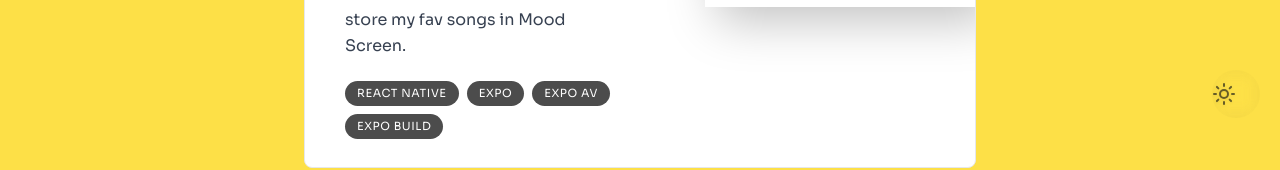
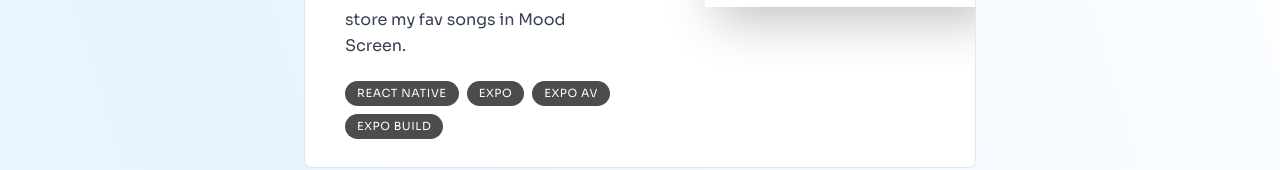
Before and after one commit to noumanhafeez/Portfolio, a Next.js app: page / in a window 1280 px wide. Shown: the part 655-825 px from the top of the page. Built offline with nearby package versions, Linux system fonts and the light colour scheme; grey boxes are pictures that could not be loaded.

Commit message:
comment out theme converter

```diff
--- a/app/layout.tsx
+++ b/app/layout.tsx
@@ -1,6 +1,6 @@
 import Providers from "@/containers/providers";
 import Navbar from "@/components/navbar";
-import ThemeSwitch from "@/components/theme-controller";
+// import ThemeSwitch from "@/components/theme-controller";
 import { Sora } from "next/font/google";
 import { Analytics } from "@vercel/analytics/react";
 import "./globals.css";
@@ -21,30 +21,15 @@ export default function RootLayout({
       <body
         className={`${sora.variable} font-Sora flex flex-col bg-gray-50 text-gray-950 relative dark:bg-gray-900 dark:text-gray-50 dark:text-opacity-90 antialiased`}
       >
-        {/* Gradient Background */}
         <div
-          className="bg-[#fff7cc] absolute top-[-6rem] flex-1 -z-[10] right-[11rem]
-     h-[31.25rem] w-[31.25rem] rounded-full blur-[10rem] sm:w-[68.75rem]
-     dark:bg-[#e6c200]"
-        ></div>
-
-        {/* Left blob */}
-        <div
-          className="bg-[#fff4b3] absolute top-[-1rem] -z-[10] flex-1 left-[-35rem]
-     h-[31.25rem] w-[50rem] rounded-full blur-[10rem] sm:w-[68.75rem]
-     md:left-[-33rem] lg:left-[-28rem] xl:left-[-15rem] 2xl:left-[-5rem]
-     dark:bg-[#d4af37]"
-        ></div>
-        {/* Right blob: all yellow background */}
-        <div
-          className="bg-yellow-300 absolute top-0 right-0 flex-1 -z-[10]
-     h-full w-full"
+          className="bg-gradient-to-tr from-[#f5f7fa] via-[#e6f3ff] to-[#ffffff]
+    absolute top-0 right-0 flex-1 -z-[10] h-full w-full"
         ></div>
 
         <Providers>
           <Navbar />
           {children}
-          <ThemeSwitch />
+          {/* <ThemeSwitch /> */}
           <Analytics />
         </Providers>
       </body>
--- a/components/switch.tsx
+++ b/components/switch.tsx
@@ -1,51 +1,49 @@
-import React, { useState} from "react";
-import { motion, AnimatePresence} from "framer-motion";
+// import React, { useState} from "react";
+// import { motion, AnimatePresence} from "framer-motion";
 
+// interface SwitchProps {
+//     activeButton: React.ReactNode;
+//     hiddenButton: React.ReactNode;
+//     setActiveButton: () => void;
+// }
 
-interface SwitchProps {
-    activeButton: React.ReactNode;
-    hiddenButton: React.ReactNode;
-    setActiveButton: () => void;
-}
-
-
-export default function Switch({
-    activeButton,
-    hiddenButton,
-    setActiveButton,
-}: SwitchProps) {
-    const [isHovered, setIsHovered] = useState(false);
-    const switchVariants = {
-        visible: { scale: 1, opacity: 0.6, y: 0},
-        hover: {scale: 0.5, opacity:0, y: 50},
-        hidden: {scale: 0.5, opacity: 0, y: 50}
-    }
-    return (
-        <div>
-            <AnimatePresence>
-                {isHovered && (
-                    <motion.button
-                    key="languageSwitcher"
-                    initial="hidden"
-                    animate="visible"
-                    exit="hidden"
-                    variants={switchVariants}
-                    transition={{ duration: 0.3}}
-                    className="hidden md:flex items-center justify-center w-[2rem] h-[2rem]">
-                        <p className="text-sm font-semibold">{hiddenButton}</p>
-                    </motion.button>
-                )}
-            </AnimatePresence>
-            <motion.button
-            className=" w-[3rem] h-[3rem] drop-shadow backdrop-blur-[0.5rem] rounded-full"
-            variants={switchVariants}
-            initial="visible"
-            //whileHover="hover"
-            onMouseEnter={() => setIsHovered(true)}
-            onMouseLeave={() => setIsHovered(false)}
-            onClick={setActiveButton}>
-                <p className="font-semibold">{activeButton}</p>
-            </motion.button>
-        </div>
-    )
-}
+// export default function Switch({
+//     activeButton,
+//     hiddenButton,
+//     setActiveButton,
+// }: SwitchProps) {
+//     const [isHovered, setIsHovered] = useState(false);
+//     const switchVariants = {
+//         visible: { scale: 1, opacity: 0.6, y: 0},
+//         hover: {scale: 0.5, opacity:0, y: 50},
+//         hidden: {scale: 0.5, opacity: 0, y: 50}
+//     }
+//     return (
+//         <div>
+//             <AnimatePresence>
+//                 {isHovered && (
+//                     <motion.button
+//                     key="languageSwitcher"
+//                     initial="hidden"
+//                     animate="visible"
+//                     exit="hidden"
+//                     variants={switchVariants}
+//                     transition={{ duration: 0.3}}
+//                     className="hidden md:flex items-center justify-center w-[2rem] h-[2rem]">
+//                         <p className="text-sm font-semibold">{hiddenButton}</p>
+//                     </motion.button>
+//                 )}
+//             </AnimatePresence>
+//             <motion.button
+//             className=" w-[3rem] h-[3rem] drop-shadow backdrop-blur-[0.5rem] rounded-full"
+//             variants={switchVariants}
+//             initial="visible"
+//             //whileHover="hover"
+//             onMouseEnter={() => setIsHovered(true)}
+//             onMouseLeave={() => setIsHovered(false)}
+//             onClick={setActiveButton}>
+//                 <p className="font-semibold">{activeButton}</p>
+//             </motion.button>
+//         </div>
+//     )
+// }
--- a/components/theme-controller.tsx
+++ b/components/theme-controller.tsx
@@ -1,22 +1,21 @@
-"use client";
+// "use client";
 
+// import Switch from "./switch";
+// import React from "react";
+// import {Moon, Sun} from "lucide-react"
+// import { useTheme } from "@/containers/theme-context";
 
-import Switch from "./switch";
-import React from "react";
-import {Moon, Sun} from "lucide-react"
-import { useTheme } from "@/containers/theme-context";
-
-export default function ThemeSwitch() {
-    const { theme, toggleTheme} = useTheme();
-    return (
-        <div className="fixed bottom-5 right-5">
-            <Switch
-            activeButton={theme === "light" ? <Sun/> : <Moon/>}
-            hiddenButton={
-                theme === "light" ? <Moon size={14}/> : <Sun size={14}/>
-            }
-            setActiveButton={toggleTheme}
-            />
-        </div>
-    )
-}
+// export default function ThemeSwitch() {
+//     const { theme, toggleTheme} = useTheme();
+//     return (
+//         <div className="fixed bottom-5 right-5">
+//             <Switch
+//             activeButton={theme === "light" ? <Sun/> : <Moon/>}
+//             hiddenButton={
+//                 theme === "light" ? <Moon size={14}/> : <Sun size={14}/>
+//             }
+//             setActiveButton={toggleTheme}
+//             />
+//         </div>
+//     )
+// }
```
